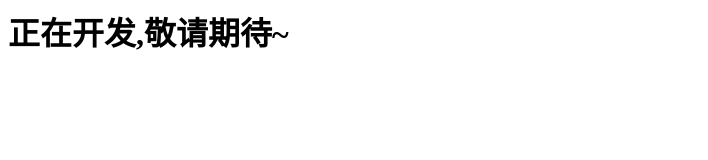
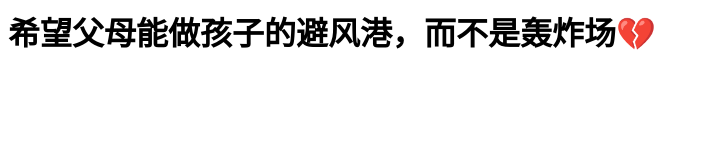
Before and after one commit to wyq88/wyq88, a plain HTML site: page index.html in a window 1280 px wide. Shown: the whole page, without its empty margins (0-708 px from the left). Drawn offline with Linux system fonts and the light colour scheme.

Commit message:
Update index.html

```diff
--- a/index.html
+++ b/index.html
@@ -1,5 +1,5 @@
 <title>更多</title>
-<h1>正在开发,敬请期待~</h1>
+<h1>希望父母能做孩子的避风港，而不是轰炸场💔</h1>
 <script>
         //鼠标点击出现爱心特效
         (function (window, document, undefined) {
```
